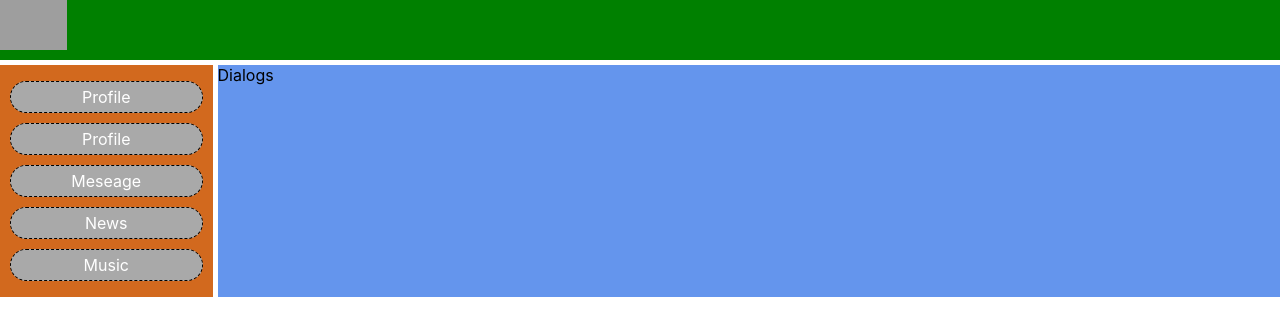
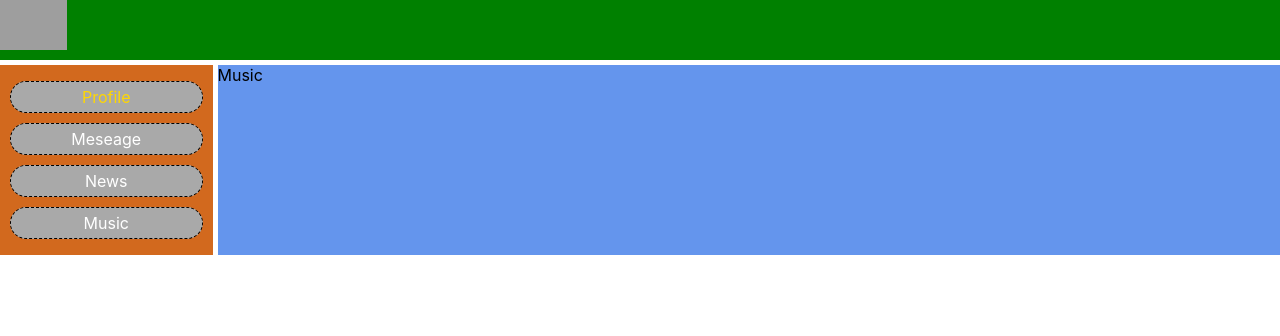
Before and after one commit to NazarPagor/First-ReactProject, a React (Create React App) app: page /music in a window 1280 px wide. Shown: the top 336 px of the page. Built offline with nearby package versions, Linux system fonts and the light colour scheme; grey boxes are pictures that could not be loaded.

Commit message:
root-перходи-маршрутизація

```diff
--- a/package.json
+++ b/package.json
@@ -8,6 +8,8 @@
     "@testing-library/user-event": "^12.8.3",
     "react": "^17.0.2",
     "react-dom": "^17.0.2",
+    "react-router": "^5.2.0",
+    "react-router-dom": "^5.2.0",
     "react-scripts": "4.0.3",
     "web-vitals": "^1.1.1"
   },
--- a/src/App.js
+++ b/src/App.js
@@ -1,21 +1,29 @@
-import React, {Component} from "react";
+import React from "react";
 import './App.css';
 import Header from "./Components/Header/Header";
 import Nav from "./Components/Nav/Nav";
 import Profile from "./Components/Profile/Profile";
 import Dialogs from "./Components/Dialogs/Dialogs";
+import {BrowserRouter} from "react-router-dom";
+import {Route} from "react-router";
+import News from "./Components/News/News";
+import Music from "./Components/Music/Music";
 
 
 const App = () => {
     return (
-        <div className="app-wrapper">
-            <Header/>
-            <Nav/>
-            <div className="app-wrapper-content">
-                <Dialogs/>
+        <BrowserRouter>
+            <div className="app-wrapper">
+                <Header/>
+                <Nav/>
+                <div className="app-wrapper-content">
+                    <Route path="/message" component={Dialogs}/>
+                    <Route path="/profile" component={Profile}/>
+                    <Route path="/news" component={News} />
+                    <Route path="/music" component={Music} />
+                </div>
             </div>
-           {/* <Profile/>*/}
-        </div>
+        </BrowserRouter>
     )
 }
 
--- /dev/null
+++ b/src/Components/Music/Music.jsx
@@ -0,0 +1,11 @@
+import React from "react";
+import s_dialog from "./Music.module.css";
+
+const Music = (props) => {
+    return (
+        <div>
+            Music
+        </div>
+    )
+}
+export default Music;
--- a/src/Components/Nav/Nav.jsx
+++ b/src/Components/Nav/Nav.jsx
@@ -1,14 +1,22 @@
 import React from "react";
 import classe from "./Nav.module.css";
+
 const Nav = () => {
     return (
         <nav className={classe.nav}>
             <ul>
-                <li className={classe.link}>Profile</li>
-                <li className={classe.link}>Profile</li>
-                <li className={classe.link}>Meseage</li>
-                <li className={classe.link}>News</li>
-                <li className={classe.link}>Music</li>
+                <a href="/profile">
+                    <li className={`${classe.link} ${classe.activ}`}>Profile</li>
+                </a>
+                <a href="/message">
+                    <li className={classe.link}>Meseage</li>
+                </a>
+                <a href="/news">
+                    <li className={classe.link}>News</li>
+                </a>
+                <a href="/music">
+                    <li className={classe.link}>Music</li>
+                </a>
             </ul>
         </nav>
     )
--- a/src/Components/Nav/Nav.module.css
+++ b/src/Components/Nav/Nav.module.css
@@ -1,8 +1,9 @@
-.nav{
+.nav {
     grid-area: n;
     background-color: chocolate;
 }
-.link{
+
+.link {
     text-decoration: none;
     margin-top: 10px;
     border: 1px dashed #000;
@@ -15,9 +16,17 @@
     background-color: #a9a9a9;
     color: white;
 }
-.link:hover{
+.nav a{
+    text-decoration: none;
+}
+
+.link:hover {
     background-color: burlywood;
     border-radius: 10px;
     transition: 0.1s;
 
 }
+
+.activ {
+    color: gold;
+}
--- /dev/null
+++ b/src/Components/News/News.jsx
@@ -0,0 +1,11 @@
+import React from "react";
+import s_news from "./News.module.css";
+
+const News = (props) => {
+    return (
+        <div>
+            News
+        </div>
+    )
+}
+export default News;
```
Also changed, not shown: src/Components/Music/Music.module.css (added), src/Components/News/News.module.css (added), 1 other file (tests, documents, lock files or other folders).
